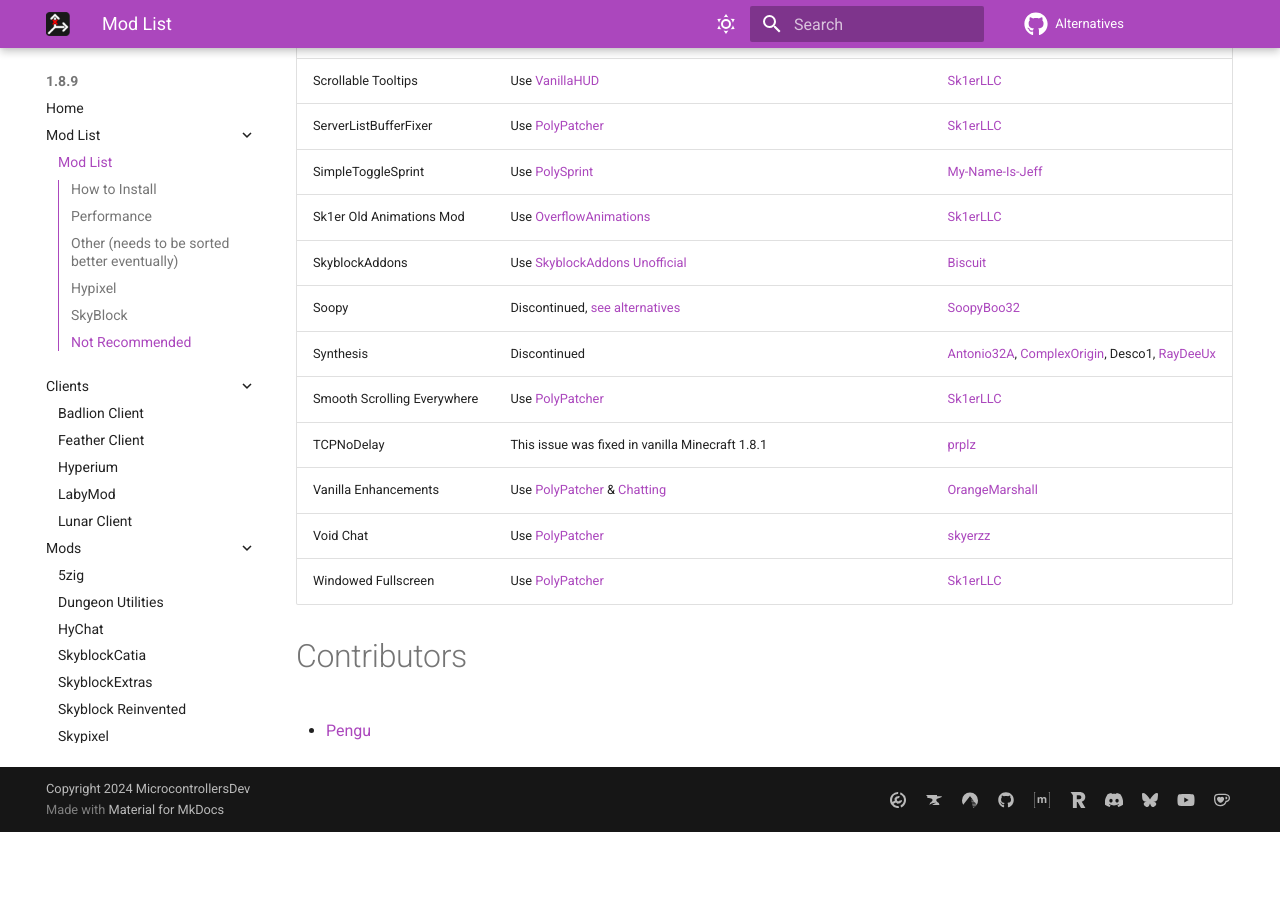
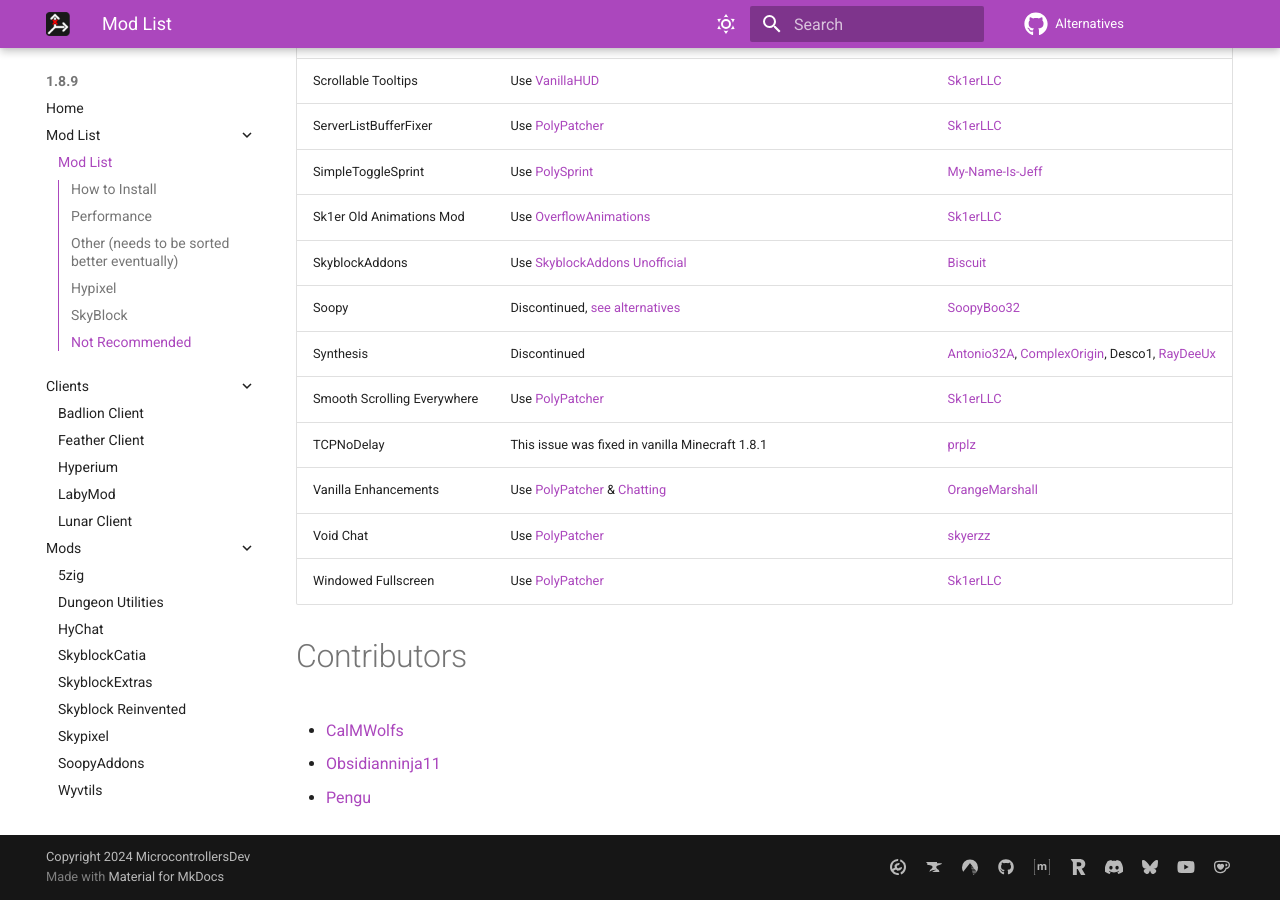
Before and after one commit to MicrocontrollersDev/Alternatives, an MkDocs documentation site: the page built from docs/1.8.9/modlist.md, in a window 1280 px wide and 900 px high, scrolled down 8202 px. Built offline with MkDocs 1.6.1 and Material for MkDocs 9.7.7, drawn with Linux system fonts in a browser that asks for light colours; comment, search, counter and statistics services are not loaded; before the commit the page ends 9034 px from its top, so only the background shows below that.

```diff
--- a/docs/1.8.9/modlist.md
+++ b/docs/1.8.9/modlist.md
@@ -160,4 +160,6 @@ To install Forge for 1.8.9, please read the [guides for installing Modrinth or P
 
 # Contributors
 
+* [CalMWolfs](https://github.com/CalMWolfs)
+* [Obsidianninja11](https://github.com/Obsidianninja11)
 * [Pengu](https://github.com/pengubear)
```
Also changed, not shown: docs/contributors.md (+1 -0 lines).
